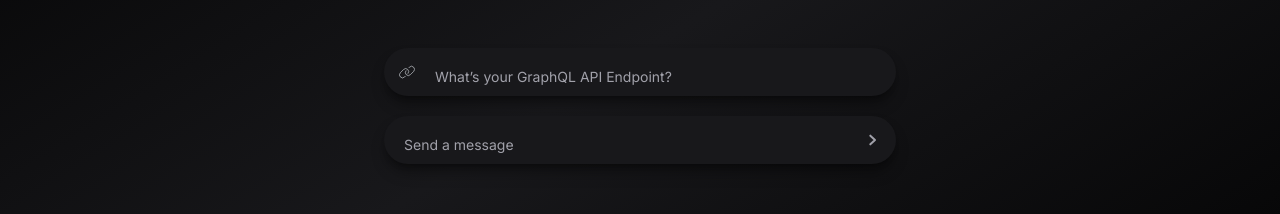
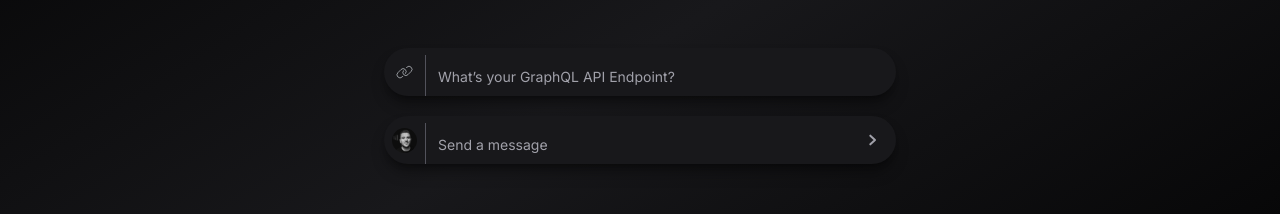
Before and after one commit to geobde/graphqlexplorer, a Next.js app: page / in a window 1280 px wide. Shown: the part 346-560 px from the top of the page. Built offline with nearby package versions, Linux system fonts and the light colour scheme.

Commit message:
style fixes

```diff
--- a/src/app/page.jsx
+++ b/src/app/page.jsx
@@ -70,8 +70,8 @@
                 <div className="flexpy-[4vh] my-12 justify-center items-center">
                 <div className="flex  flex-col w-full justify-center items-center align-start">
 
-                <div className="flex items-center justify-center w-full max-w-lg gap-2 px-2 shadow-lg min-h-12 bg-zinc-900 rounded-3xl shadow-black/40 z-10">
-                <div class="flex items-center justify-center rounded-l-full"><svg style={{marginLeft:7,color:"rgb(209, 213, 219)"}} viewBox="0 0 24 24" class="h-4 w-4 space-kit-1a134qk"><g fill="none" stroke="currentColor" stroke-linecap="round" stroke-linejoin="round" stroke-width="1"><path d="M9.364 18.5l-.932.932a4.5 4.5 0 0 1-6.364-6.364l4.773-4.774a4.5 4.5 0 0 1 6.825 5.825"></path><path d="M14.818 5.567l.75-.75a4.5 4.5 0 0 1 6.364 6.364h0l-4.773 4.773a4.5 4.5 0 0 1-6.824-5.826"></path></g></svg></div>
+                <div className="flex items-center justify-center w-full max-w-lg gap-2 px-2 divide-x divide-zinc-600 shadow-lg min-h-12 bg-zinc-900 rounded-3xl shadow-black/40 z-10">
+                <div class="flex items-center justify-center rounded-l-full"><svg style={{width:25,color:"rgb(209, 213, 219)"}} viewBox="0 0 24 24" className="h-4 w-4 space-kit-1a134qk"><g fill="none" stroke="currentColor" stroke-linecap="round" stroke-linejoin="round" stroke-width="1"><path d="M9.364 18.5l-.932.932a4.5 4.5 0 0 1-6.364-6.364l4.773-4.774a4.5 4.5 0 0 1 6.825 5.825"></path><path d="M14.818 5.567l.75-.75a4.5 4.5 0 0 1 6.364 6.364h0l-4.773 4.773a4.5 4.5 0 0 1-6.824-5.826"></path></g></svg></div>
                 <div className="flex items-center self-end flex-1 min-w-0">
                     <div className="relative w-full flex items-center transition-all duration-300 min-h-full h-fit" style={{height: 41}}>
                     <div className="relative flex flex-1 min-w-0 self-start">
@@ -88,7 +88,8 @@
                 </div>
                 </div>
 
-                <div className="mt-5 flex items-center justify-center w-full max-w-lg gap-2 px-2 shadow-lg min-h-12 bg-zinc-900 rounded-3xl shadow-black/40 z-10">
+                <div className="mt-5 flex items-center justify-center w-full max-w-lg gap-2 px-2  divide-x divide-zinc-600 shadow-lg min-h-12 bg-zinc-900 rounded-3xl shadow-black/40 z-10">
+                <div class="flex items-center justify-center rounded-l-full"><Image class="relative flex rounded-full shrink-0" width={25} height={25} alt="user" src="/user.png" /></div>
                 <div className="flex items-center self-end flex-1 min-w-0">
                     <div className="relative w-full flex items-center transition-all duration-300 min-h-full h-fit" style={{height: 41}}>
                     <div className="relative flex flex-1 min-w-0 self-start">
@@ -104,7 +105,7 @@
                     </div>
                 </div>
                 <button
-                style={{color:"#a1a1aa"}}
+                style={{border:"none", color:"#a1a1aa"}}
                 type="submit"
               >
                 {isLoading ? (
```
Also changed, not shown: public/user.png (added).
